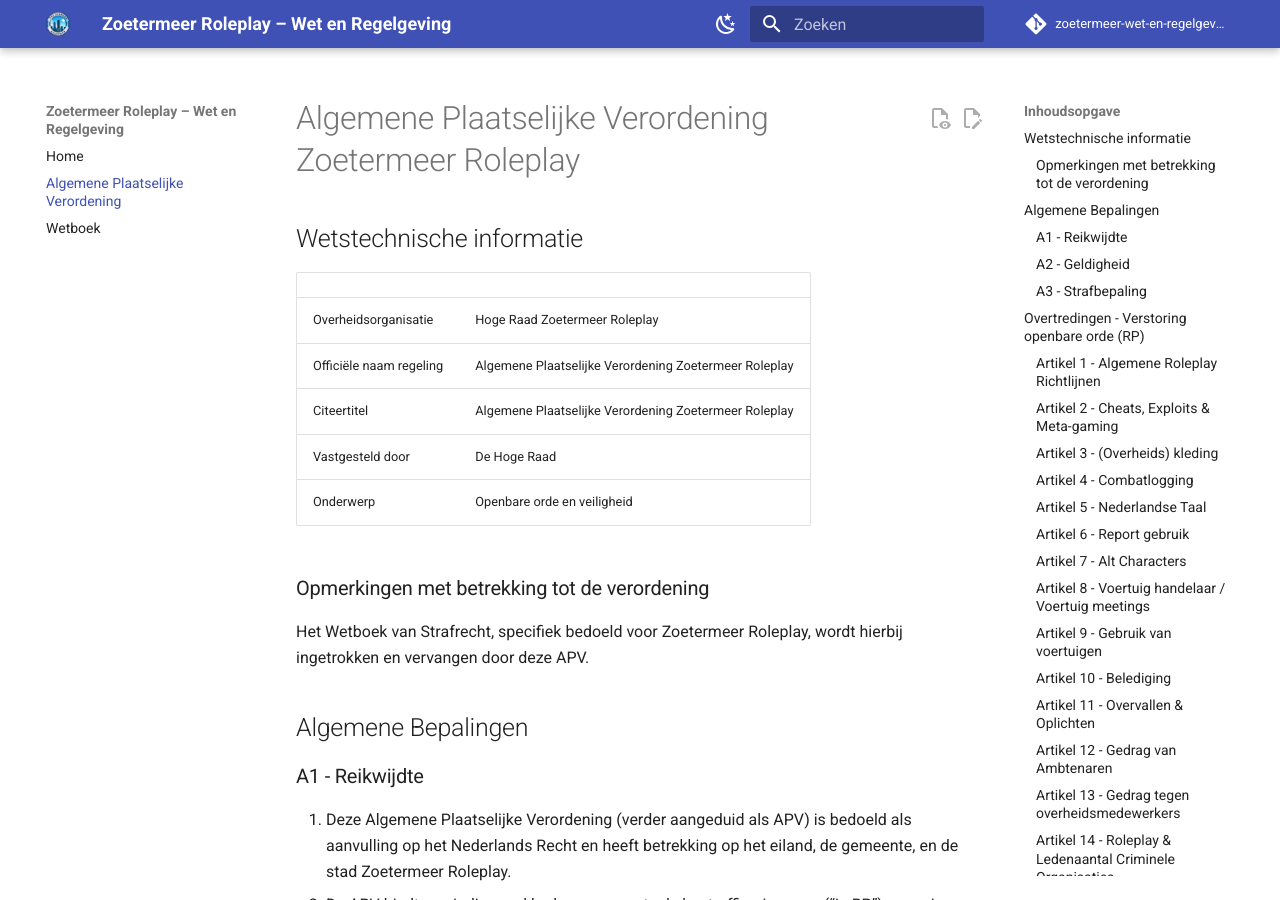
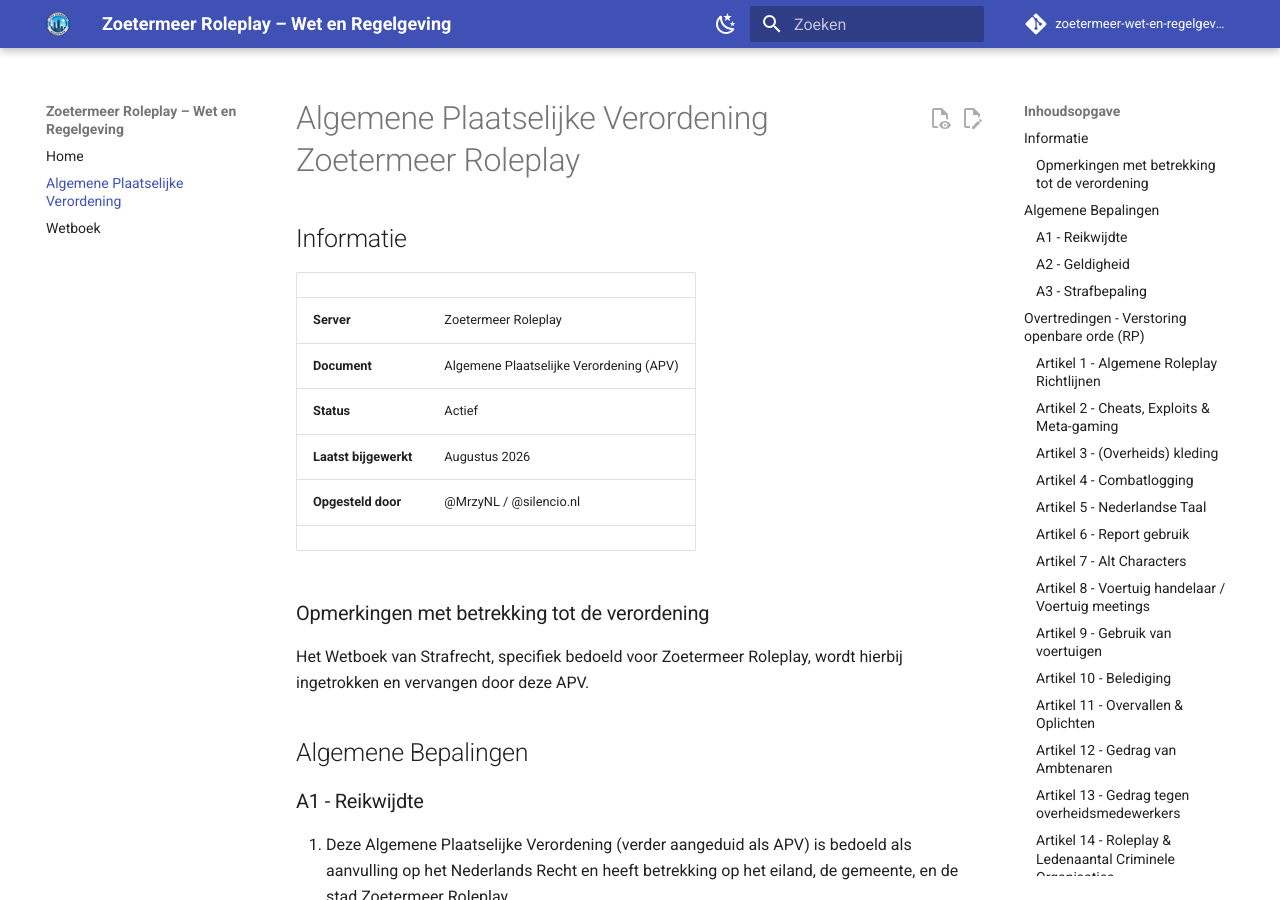
Before and after one commit to mrzynl-dev/zoetermeer-wet-en-regelgeving, an MkDocs documentation site: the page built from docs/apv.md, in a window 1280 px wide and 900 px high. Built offline with MkDocs 1.6.1 and Material for MkDocs 9.7.7, drawn with Linux system fonts in a browser that asks for light colours; comment, search, counter and statistics services are not loaded.

Commit message:
Update apv.md

```diff
--- a/docs/apv.md
+++ b/docs/apv.md
@@ -1,14 +1,15 @@
 # Algemene Plaatselijke Verordening Zoetermeer Roleplay
 
-## Wetstechnische informatie
+## Informatie
 
 | | |
 |---|---|
-| Overheidsorganisatie      | Hoge Raad Zoetermeer Roleplay |
-| Officiële naam regeling   | Algemene Plaatselijke Verordening Zoetermeer Roleplay|
-| Citeertitel               | Algemene Plaatselijke Verordening Zoetermeer Roleplay|
-| Vastgesteld door          | De Hoge Raad|
-| Onderwerp                 | Openbare orde en veiligheid|
+| **Server**              | Zoetermeer Roleplay |
+| **Document**            | Algemene Plaatselijke Verordening (APV) |
+| **Status**              | Actief |
+| **Laatst bijgewerkt**   | Augustus 2026 |
+| **Opgesteld door**      | @MrzyNL / @silencio.nl
+ |
 
 ### Opmerkingen met betrekking tot de verordening
 
```
